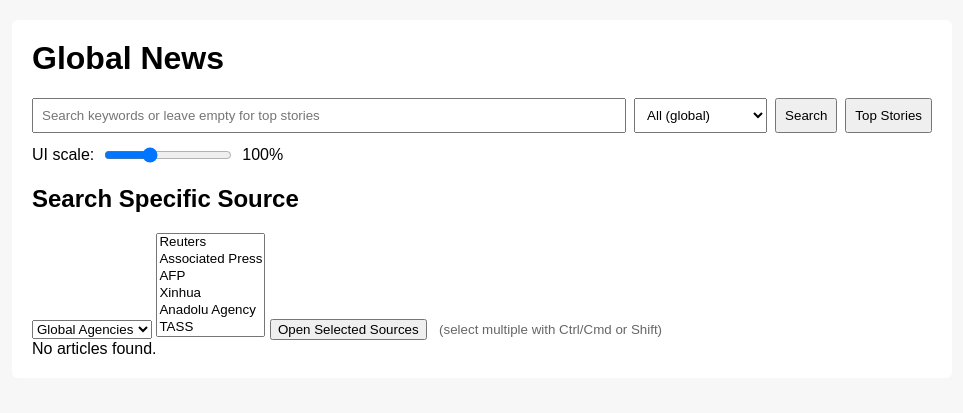
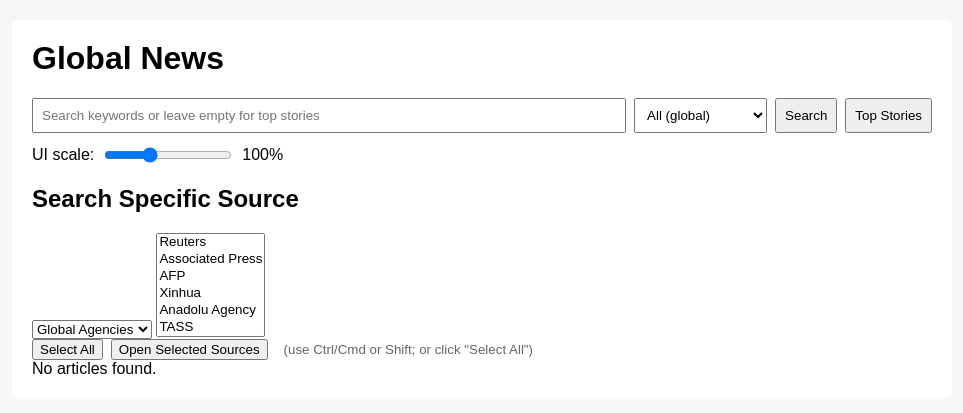
Before and after one commit to tharsh1111-ops/News-source, a FastAPI app: page / in a window 1280 px wide. Shown: the top 413 px of the page, without its empty margins (158-1121 px from the left). Run offline with FastAPI, Linux system fonts and the light colour scheme; data that the repository does not hold is empty.

Commit message:
Frontend: add 'Select All' for sources and persist selection

```diff
--- a/static/main.js
+++ b/static/main.js
@@ -113,6 +113,16 @@ document.addEventListener('DOMContentLoaded', async () => {
       localStorage.setItem(STORAGE_SELECTED, JSON.stringify(sel));
     });
 
+    // select all button
+    const selectAllBtn = document.getElementById('selectAllBtn');
+    if (selectAllBtn) {
+      selectAllBtn.addEventListener('click', () => {
+        for (const opt of Array.from(srcEl.options)) opt.selected = true;
+        const sel = Array.from(srcEl.selectedOptions).map(o => o.value);
+        localStorage.setItem(STORAGE_SELECTED, JSON.stringify(sel));
+      });
+    }
+
     populateSourcesForCategory();
 
     document.getElementById('openSourceBtn').addEventListener('click', async () => {
--- a/templates/index.html
+++ b/templates/index.html
@@ -36,8 +36,11 @@
         <div class="source-controls">
           <select id="sourceCategory"></select>
             <select id="sourceSelect" multiple size="6" aria-label="Select one or more sources"></select>
-            <button id="openSourceBtn">Open Selected Sources</button>
-            <small style="margin-left:8px;color:#666">(select multiple with Ctrl/Cmd or Shift)</small>
+            <div style="display:flex;gap:8px;align-items:center">
+              <button id="selectAllBtn">Select All</button>
+              <button id="openSourceBtn">Open Selected Sources</button>
+              <small style="margin-left:8px;color:#666">(use Ctrl/Cmd or Shift; or click "Select All")</small>
+            </div>
         </div>
       </section>
 
```
